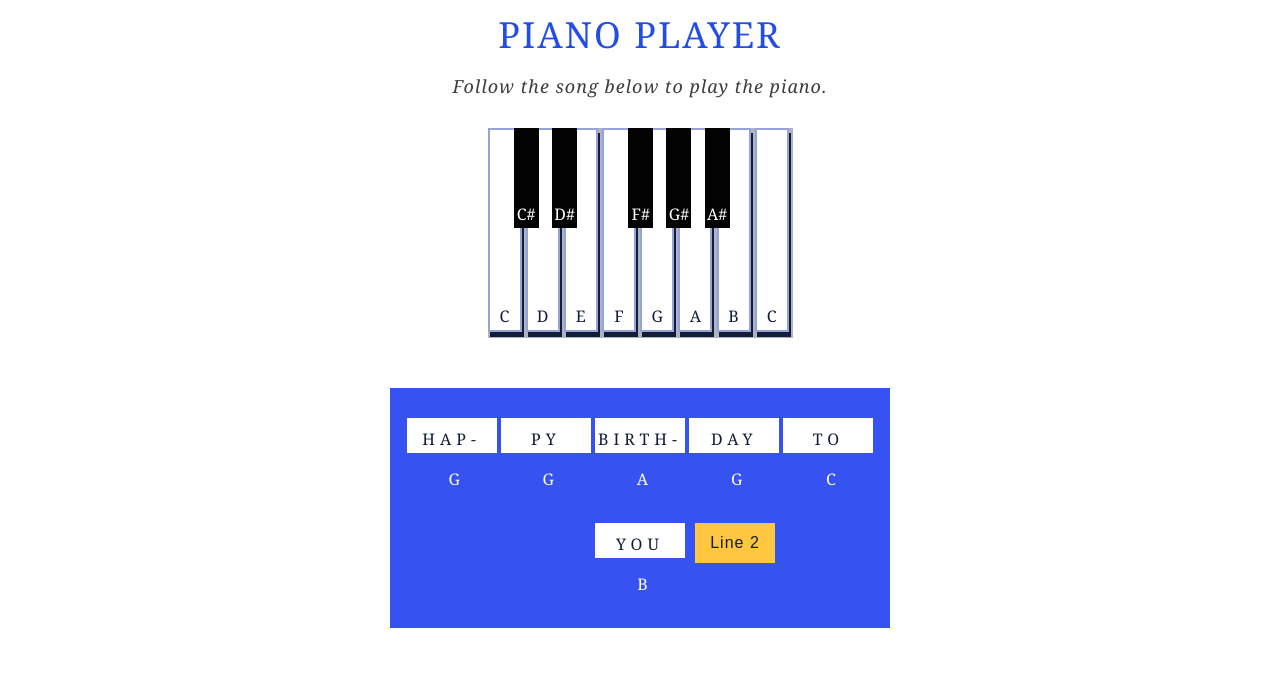
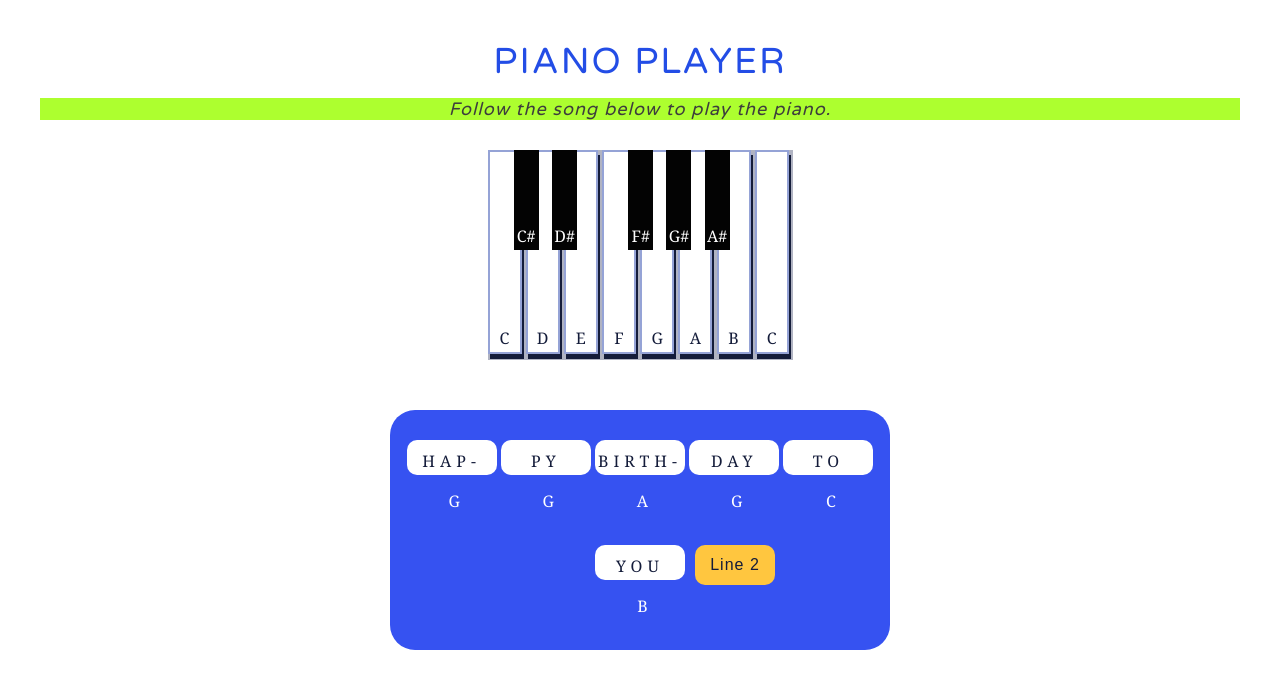
Before and after one commit to dmwhitfi/piano, a plain HTML site: page index.html in a window 1280 px wide. Drawn offline with Linux system fonts and the light colour scheme.

Commit message:
style updates -DW

```diff
--- a/index.html
+++ b/index.html
@@ -6,6 +6,9 @@
     <meta name="viewport" content="width=device-width, initial-scale=1.0">
     <title>Notest</title>
     <link rel="stylesheet" href="styles.css">
+    <link rel="preconnect" href="https://fonts.googleapis.com">
+<link rel="preconnect" href="https://fonts.gstatic.com" crossorigin>
+<link href="https://fonts.googleapis.com/css2?family=Varela+Round&display=swap" rel="stylesheet">
 </head>
 
 <body>
--- a/main.js
+++ b/main.js
@@ -7,7 +7,7 @@ keys.forEach(function(key){
 
 
 function keyPlay (event) {
-  event.target.style.backgroundColor =' #6df0c2';
+  event.target.style.backgroundColor = 'greenyellow';
 };
 
 
--- a/styles.css
+++ b/styles.css
@@ -1,5 +1,5 @@
 body {
-	margin: 0;
+	margin: 40px;
 	padding: 0;
 	font-family: Cambria, Cochin, Georgia, Times, 'Times New Roman', serif;
 	background: #ffffff;
@@ -13,6 +13,7 @@ body {
 	text-transform: uppercase;
 	letter-spacing: 2px;
 	text-align: center;
+	font-family: 'Varela Round', sans-serif;
 }
 #demo {
 	text-align: center;
@@ -21,6 +22,8 @@ body {
 	color: #3d3d3d;
 	letter-spacing: 1px;
 	font-style: italic;
+	background-color: greenyellow;
+	font-family: 'Varela Round', sans-serif;
 }
 .piano {
 	width: 305px;
@@ -76,6 +79,7 @@ body {
 	margin-top: 50px;
 	background-color: #3652f1;
 	text-align: center;
+	border-radius: 25px;
 }
 #column-one,
 #column-two,
@@ -105,6 +109,7 @@ body {
 	padding-top: 10px;
 	letter-spacing: 5px;
 	color: #141c3a;
+	border-radius: 10px;
 }
 #letter-note-one,
 #letter-note-two,
@@ -134,4 +139,5 @@ body {
 	color: #141c3a;
 	letter-spacing: 1px;
 	cursor: pointer;
+	border-radius: 10px;
 }
```
